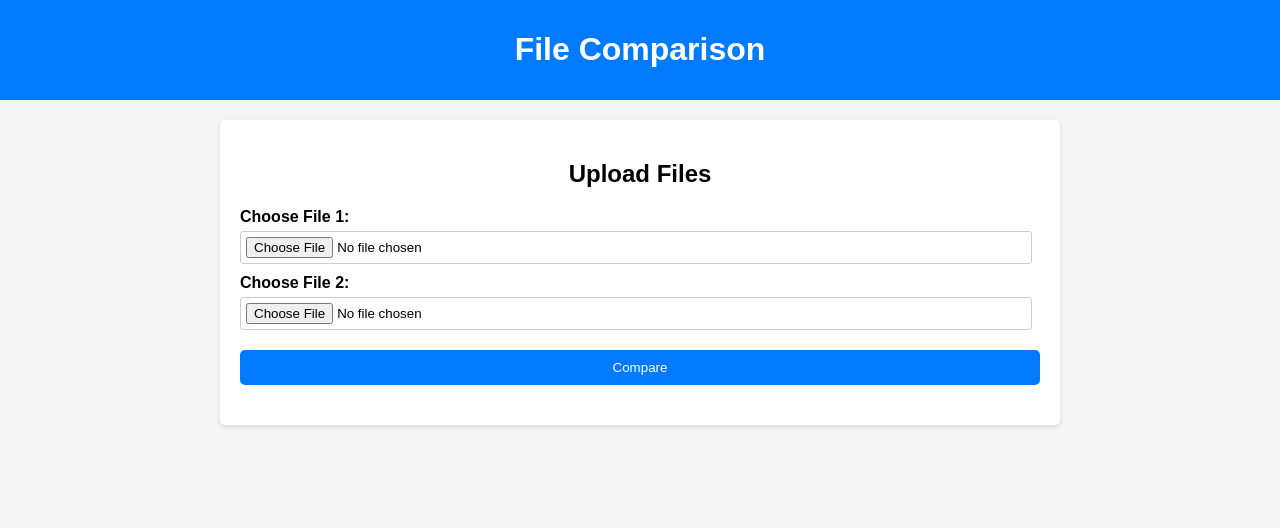
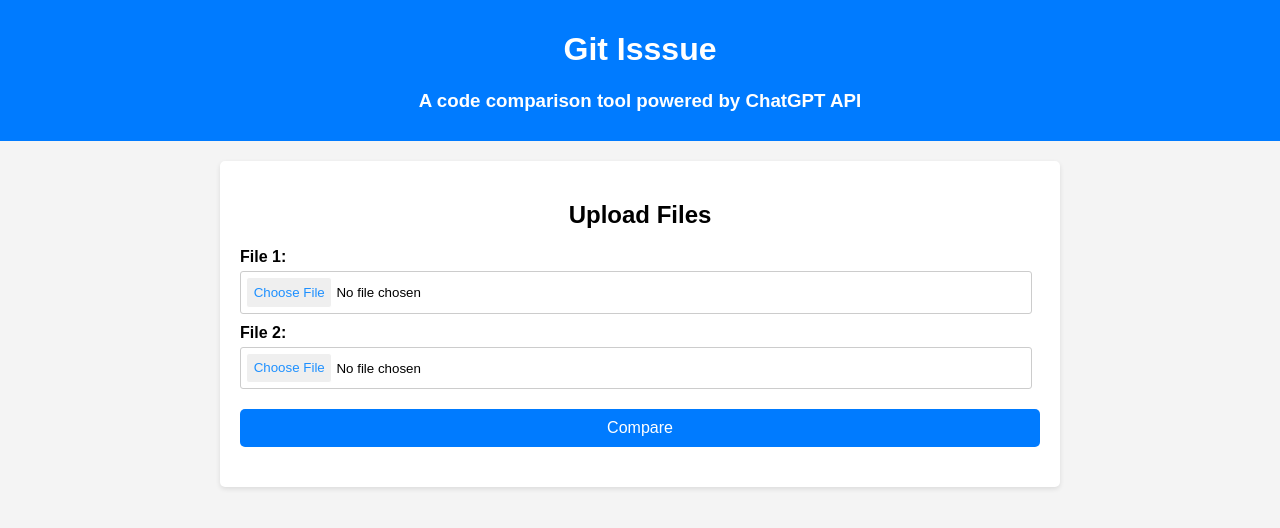
Before and after one commit to emil3h/GitIssueAI, a Flask app: page / in a window 1280 px wide. Shown: the top 528 px of the page. Run offline with Flask 3, Linux system fonts and the light colour scheme.

Commit message:
changed some css

```diff
--- a/static/styles.css
+++ b/static/styles.css
@@ -20,11 +20,14 @@
   box-shadow: 0 2px 5px rgba(0, 0, 0, 0.1);
 }
 
-h1, h2 {
+h1,
+h2,
+h3 {
   text-align: center;
 }
 
-.upload-section, .comparison-section {
+.upload-section,
+.comparison-section {
   margin-bottom: 20px;
 }
 
@@ -45,7 +48,6 @@
   border-radius: 3px;
 }
 
-
 button {
   display: block;
   width: 100%;
@@ -55,6 +57,7 @@
   border: none;
   border-radius: 5px;
   cursor: pointer;
+  font-size: 16px;
 }
 
 button:hover {
@@ -68,6 +71,18 @@
 
 @media screen and (max-width: 600px) {
   .container {
-      padding: 10px;
+    padding: 10px;
   }
 }
+
+input::file-selector-button {
+  color: dodgerblue;
+  padding: 0.5em;
+  border: thin solid white;
+  border-radius: 3px;
+}
+
+input::file-selector-button:hover {
+  border: thin solid black;
+  border-radius: 3px;
+}
--- a/templates/index.html
+++ b/templates/index.html
@@ -1,26 +1,30 @@
 <!DOCTYPE html>
 <html lang="en">
   <head>
-    <meta charset="UTF-8">
-    <meta name="viewport" content="width=device-width, initial-scale=1.0">
+    <meta charset="UTF-8" />
+    <meta name="viewport" content="width=device-width, initial-scale=1.0" />
     <title>File Comparison</title>
-    <link rel="stylesheet" href="{{ url_for('static', filename='styles.css') }}">
+    <link
+      rel="stylesheet"
+      href="{{ url_for('static', filename='styles.css') }}"
+    />
   </head>
   <body>
     <header>
-        <h1>File Comparison</h1>
+      <h1>Git Isssue</h1>
+      <h3>A code comparison tool powered by ChatGPT API</h3>
     </header>
     <main>
       <div class="container">
         <section class="upload-section">
           <h2>Upload Files</h2>
           <div class="upload-container">
-                    <label for="file1" class="file-label">Choose File 1:</label>
-                    <input type="file" id="file1" class="file-input">
+            <label for="file1" class="file-label">File 1:</label>
+            <input type="file" id="file1" class="file-input" />
           </div>
           <div class="upload-container">
-                    <label for="file2" class="file-label">Choose File 2:</label>
-                    <input type="file" id="file2" class="file-input">
+            <label for="file2" class="file-label">File 2:</label>
+            <input type="file" id="file2" class="file-input" />
           </div>
         </section>
         <section class="comparison-section">
```
Lines whose indentation alone changed are shown as unchanged.
